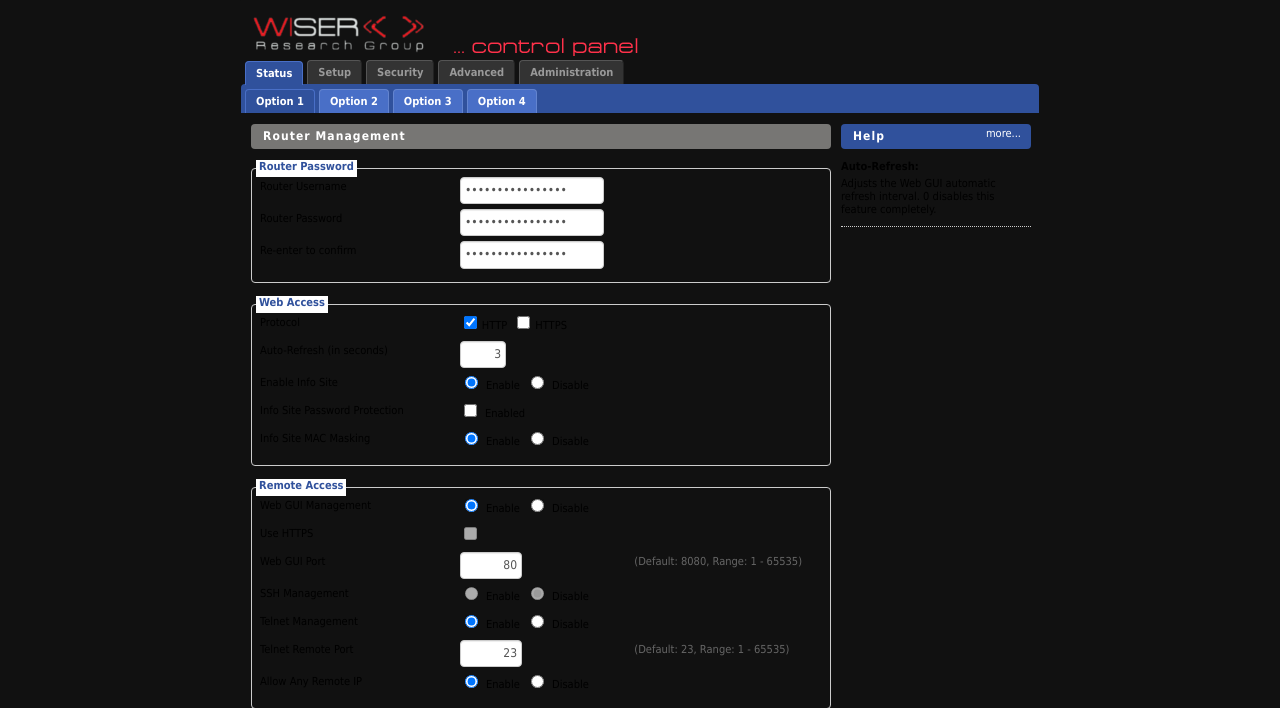
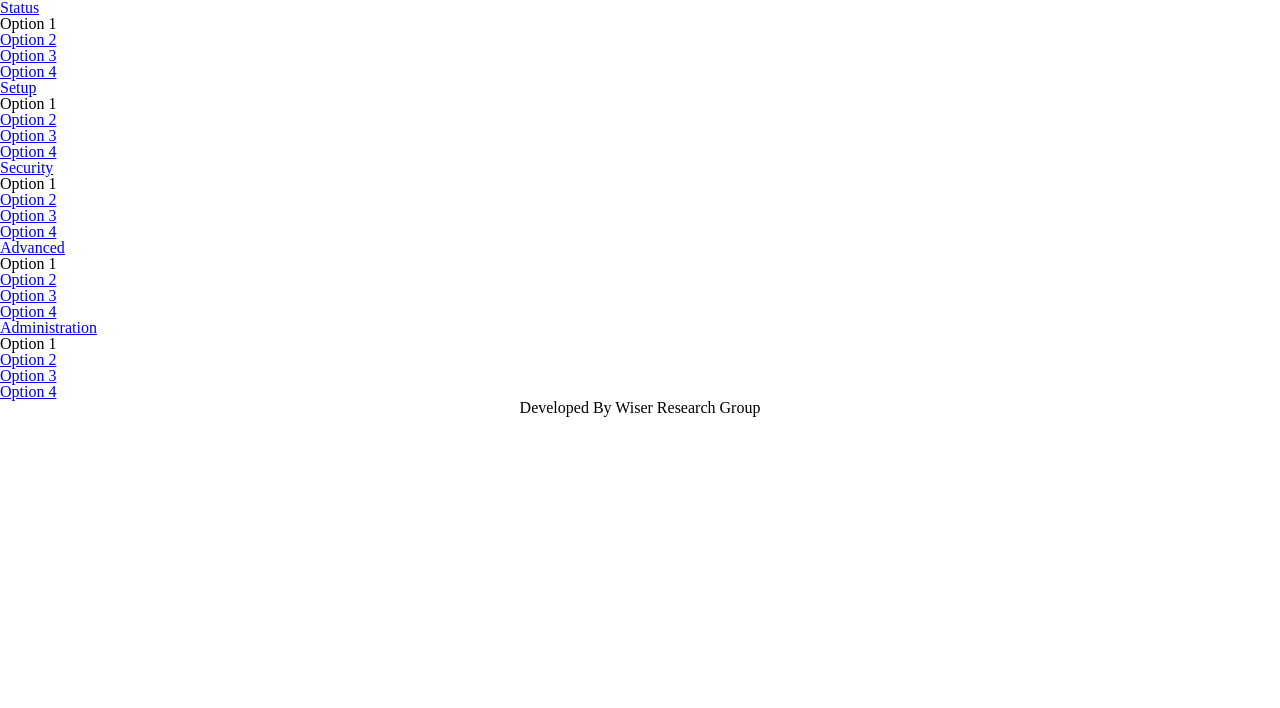
Before and after one commit to jefersonla/WoTGatewayConfig, a PHP site: page / in a window 1280 px wide. Shown: the top 708 px of the page. After the commit the page ends 417 px from the top, so only its background shows below. Run offline with PHP 8.4, Linux system fonts and the light colour scheme.

Commit message:
Moving project to php

```diff
--- a/client-template/index.html
+++ b/client-template/index.html
@@ -26,7 +26,7 @@
     <link rel="stylesheet" type="text/css" href="styles/basic.css">
 
     <!-- Basic Lib's -->
-    <script src="scripts/prototype.js"></script>
+    <!--<script src="scripts/prototype.js"></script>-->
 </head>
 
 <body class="gui">
--- /dev/null
+++ b/client-template/index.php
@@ -0,0 +1,24 @@
+<?php
+
+/* Change Page Title */
+//$extra_title = "...";
+
+/* Change Active Page */
+//$active_{page} = true;
+
+/* Head Include */
+include "template/head.php";
+
+/* Header Include */
+include "template/header.php";
+
+?>
+
+<!-- Content Area -->
+
+<?php
+
+/* Footer Include */
+include "template/footer.php";
+
+?>
--- a/client-template/styles/style.css
+++ b/client-template/styles/style.css
@@ -1,4 +1,5 @@
 /**
+ *
  * Created By Jeferson Lima - Based on DD-WRT Routers
  *
  * Name WoT Config Web Interface
--- /dev/null
+++ b/client-template/template/footer.php
@@ -0,0 +1,10 @@
+<!-- BEGIN OF FOOTER -->
+    <footer>
+        <center> Developed By Wiser Research Group </center>
+    </footer>
+</div>
+<!-- ./content -->
+</body>
+<!-- ./body -->
+</html>
+<!-- ./html -->
--- /dev/null
+++ b/client-template/template/head.php
@@ -0,0 +1,30 @@
+<!DOCTYPE html>
+<html>
+<head>
+    <meta charset="utf-8">
+    <meta http-equiv="X-UA-Compatible" content="IE=edge">
+    <meta name="viewport" content="width=device-width, initial-scale=1">
+    <!-- Default Configuration -->
+
+    <!-- Page Title -->
+    <title> WiserUFBA WoT Gateway - <?php echo(isset($extra_title) ? $extra_title : "Web Config"); ?> </title>
+
+    <!-- Favicons -->
+    <link rel="apple-touch-icon" sizes="180x180" href="images/favicons/apple-touch-icon.png">
+    <link rel="icon" type="image/png" sizes="32x32" href="images/favicons/favicon-32x32.png">
+    <link rel="icon" type="image/png" sizes="16x16" href="images/favicons/favicon-16x16.png">
+    <link rel="manifest" href="images/favicons/manifest.json">
+    <link rel="mask-icon" href="images/favicons/safari-pinned-tab.svg" color="#df3f3f">
+    <link rel="shortcut icon" href="images/favicons/favicon.ico">
+    <meta name="msapplication-config" content="images/favicons/browserconfig.xml">
+    <meta name="theme-color" content="#ffffff">
+
+    <!-- CSS Reset -->
+    <link rel="stylesheet" type="text/css" href="styles/reset-style.css">
+
+    <!-- Base CSS -->
+    <link rel="stylesheet" type="text/css" href="styles/default.css">
+</head>
+<body>
+    <div id="content">
+    <!-- END OF HEAD -->
--- /dev/null
+++ b/client-template/template/header.php
@@ -0,0 +1,11 @@
+<!-- BEGIN OF HEADER -->
+<header>
+    <div id="logo"></div>
+    <?php
+
+        /* Navbar Include */
+        include "modules/_top_menu.php";
+
+    ?>
+</header>
+<!-- END OF HEADER -->
--- /dev/null
+++ b/client-template/template/modules/_top_menu.php
@@ -0,0 +1,156 @@
+<section id="menu">
+    <nav id="top-menu">
+        <ul id="menu-main-list">
+            <li class="<?php echo(isset($status_menu_active) ? "active" : ""); ?>">
+                <?php
+
+                    /* Tab Selected */
+                    if(isset($status_menu_active)){
+                        echo "<span><strong> Status </strong></span>";
+                    }
+                    /* Tab unselected */
+                    else{
+                        echo "<a href=\"status.php\"><strong> Status </strong></a>";
+                    }
+
+                ?>
+                <div id="sub-menu" class="<?php echo(isset($status_menu_active) ? "" : "hide"); ?>">
+                    <ul id="sub-menu-list">
+                        <li>
+                            <span><strong> Option 1 </strong></span>
+                        </li>
+                        <li>
+                            <a href="#"><strong> Option 2 </strong></a>
+                        </li>
+                        <li>
+                            <a href="#"><strong> Option 3 </strong></a>
+                        </li>
+                        <li>
+                            <a href="#"><strong> Option 4 </strong></a>
+                        </li>
+                    </ul>
+                </div>
+            </li>
+            <li class="<?php echo(isset($setup_menu_active) ? "active" : ""); ?>">
+                <?php
+
+                    /* Tab Selected */
+                    if(isset($setup_menu_active)){
+                        echo "<span><strong> Setup </strong></span>";
+                    }
+                    /* Tab unselected */
+                    else{
+                        echo "<a href=\"setup.php\"><strong> Setup </strong></a>";
+                    }
+
+                ?>
+                <div id="sub-menu" class="<?php echo(isset($setup_menu_active) ? "" : "hide"); ?>">
+                    <ul id="sub-menu-list">
+                        <li>
+                            <span><strong> Option 1 </strong></span>
+                        </li>
+                        <li>
+                            <a href="#"><strong> Option 2 </strong></a>
+                        </li>
+                        <li>
+                            <a href="#"><strong> Option 3 </strong></a>
+                        </li>
+                        <li>
+                            <a href="#"><strong> Option 4 </strong></a>
+                        </li>
+                    </ul>
+                </div>
+            </li>
+            <li class="<?php echo(isset($security_menu_active) ? "active" : ""); ?>">
+                <?php
+
+                    /* Tab Selected */
+                    if(isset($security_menu_active)){
+                        echo "<span><strong> Security </strong></span>";
+                    }
+                    /* Tab unselected */
+                    else{
+                        echo "<a href=\"security.php\"><strong> Security </strong></a>";
+                    }
+
+                ?>
+                <div id="sub-menu" class="<?php echo(isset($security_menu_active) ? "" : "hide"); ?>">
+                    <ul id="sub-menu-list">
+                        <li>
+                            <span><strong> Option 1 </strong></span>
+                        </li>
+                        <li>
+                            <a href="#"><strong> Option 2 </strong></a>
+                        </li>
+                        <li>
+                            <a href="#"><strong> Option 3 </strong></a>
+                        </li>
+                        <li>
+                            <a href="#"><strong> Option 4 </strong></a>
+                        </li>
+                    </ul>
+                </div>
+            </li>
+            <li class="<?php echo(isset($advanced_menu_active) ? "active" : ""); ?>">
+                <?php
+
+                    /* Tab Selected */
+                    if(isset($advanced_menu_active)){
+                        echo "<span><strong> Advanced </strong></span>";
+                    }
+                    /* Tab unselected */
+                    else{
+                        echo "<a href=\"advanced.php\"><strong> Advanced </strong></a>";
+                    }
+
+                ?>
+                <div id="sub-menu" class="<?php echo(isset($advanced_menu_active) ? "" : "hide"); ?>">
+                    <ul id="sub-menu-list">
+                        <li>
+                            <span><strong> Option 1 </strong></span>
+                        </li>
+                        <li>
+                            <a href="#"><strong> Option 2 </strong></a>
+                        </li>
+                        <li>
+                            <a href="#"><strong> Option 3 </strong></a>
+                        </li>
+                        <li>
+                            <a href="#"><strong> Option 4 </strong></a>
+                        </li>
+                    </ul>
+                </div>
+            </li>
+            <li class="<?php echo(isset($administration_menu_active) ? "active" : ""); ?>">
+                <?php
+
+                    /* Tab Selected */
+                    if(isset($administration_menu_active)){
+                        echo "<span><strong> Administration </strong></span>";
+                    }
+                    /* Tab unselected */
+                    else{
+                        echo "<a href=\"administration.php\"><strong> Administration </strong></a>";
+                    }
+
+                ?>
+                <div id="sub-menu" class="<?php echo(isset($administration_menu_active) ? "" : "hide"); ?>">
+                    <ul id="sub-menu-list">
+                        <li>
+                            <span><strong> Option 1 </strong></span>
+                        </li>
+                        <li>
+                            <a href="#"><strong> Option 2 </strong></a>
+                        </li>
+                        <li>
+                            <a href="#"><strong> Option 3 </strong></a>
+                        </li>
+                        <li>
+                            <a href="#"><strong> Option 4 </strong></a>
+                        </li>
+                    </ul>
+                </div>
+            </li>
+        </ul>
+    </nav>
+</section>
```
Also changed, not shown: client-template/styles/default.css (added, +14 -0 lines), client-template/template/modules/_info_page.php (added).
